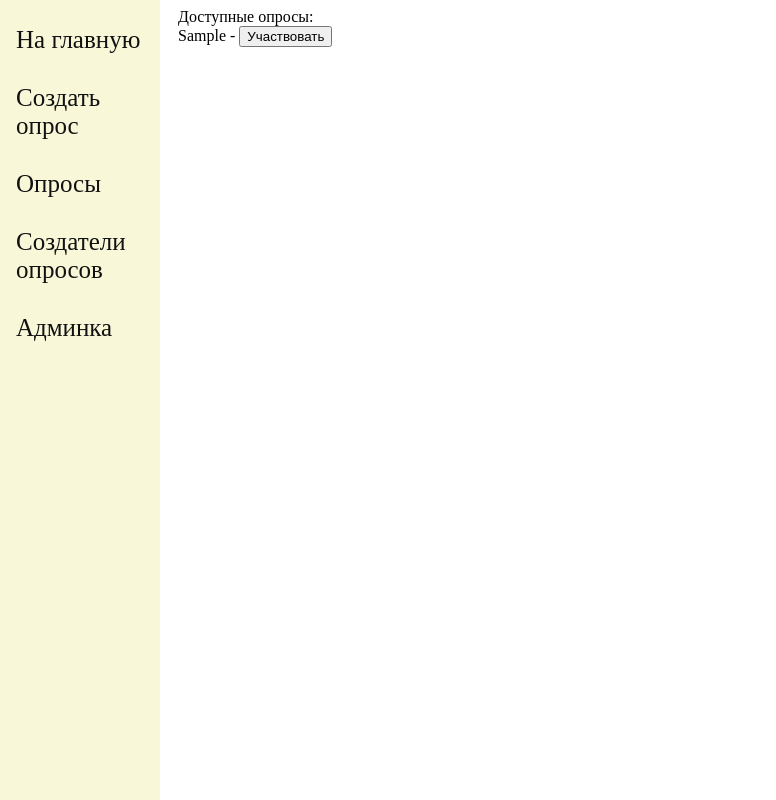
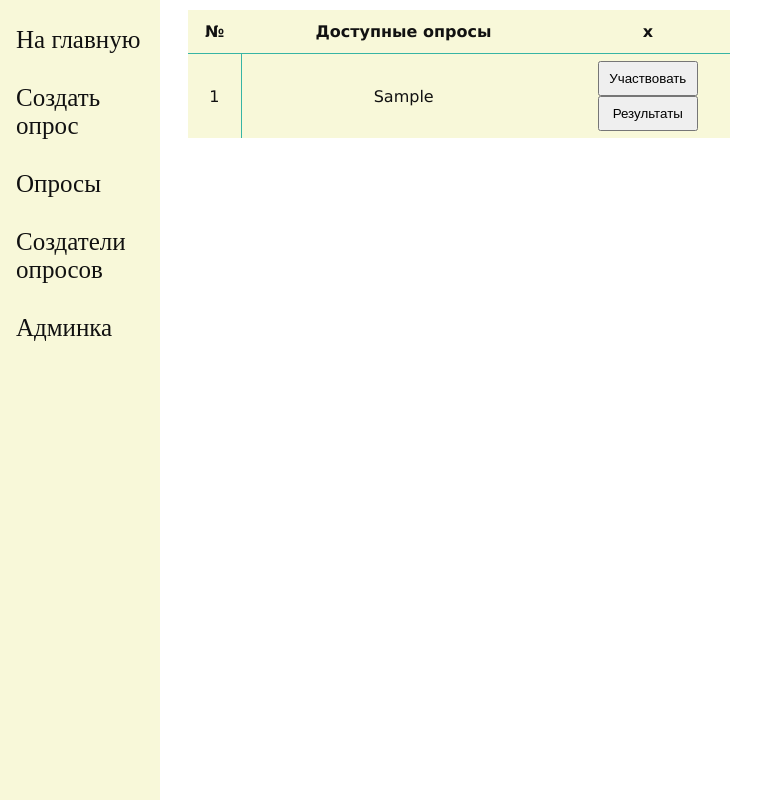
Before and after one commit to RomanSrgvchL/HomeWorkNew, a Django app: page /polls/ in a window 1280 px wide. Shown: the whole page, without its empty margins (0-776 px from the left). Run offline with Django 4.2, Linux system fonts and the light colour scheme; tables that the repository leaves empty hold one stand-in row (values such as "Sample post").

Commit message:
создал классы представление, шаблоны (поправки)

```diff
--- a/core/templates/core/base.html
+++ b/core/templates/core/base.html
@@ -10,7 +10,7 @@
     <!-- Side navigation -->
     <div class="sidenav">
       <a href="{% url 'mainpage' %}">На главную</a></br>
-      <a href="#">Создать опрос</a></br>
+      <a href="{% url 'create' %}">Создать опрос</a></br>
       <a href="{% url 'polls' %}">Опросы</a></br>
       <a href="{% url 'creators' %}">Создатели опросов</a></br>
       <a href="/admin/">Админка</a></br>
--- a/core/templates/core/polls.html
+++ b/core/templates/core/polls.html
@@ -2,15 +2,30 @@
 
 {% block content %}
 
-Доступные опросы:</br>
-
-{% for poll in polls %}
-
-{{ poll }} -
-<a  href="{% url 'poll' id=poll.id %}">
-     <button type="submit">Участвовать</button></br>
-</a>
-
-{% endfor %}
+<table align="center" style="width: 50%; padding: 10px;">
+    <tr>
+        <th style="width: 4%; border-left: none;">№</th>
+        <th style="width: 64%; border-left: none;">Доступные опросы</th>
+        <th style="width: 31%; border-left: none;">x</th>
+    </tr>
+    {% for poll in polls %}
+        <tr>
+            <td style="border-left: none;">{{ forloop.counter }}</td>
+            <td>{{ poll }}</td>
+            <td style="border-left: none;">
+                 <a href="{% url 'poll' id=poll.id %}" style="text-decoration: none;">
+                      <button type="submit" style="height: 35px; width: 100px;">
+                 Участвовать
+                      </button>
+                 </a>
+                <a  href="{% url 'result' id=poll.id %}">
+                      <button type="submit" style="height: 35px; width: 100px;">
+                 Результаты
+                      </button>
+                 </a>
+            </td>
+        </tr>
+    {% endfor %}
+</table>
 
 {% endblock %}
--- a/core/urls.py
+++ b/core/urls.py
@@ -1,6 +1,6 @@
 from django.urls import path
 
-from core.views import Mainpage, Info, Creators, Creator, Polls, Poll
+from core.views import Mainpage, Info, Creators, Creator, Polls, Poll, Create, Result
 
 
 urlpatterns = [
@@ -10,4 +10,6 @@ urlpatterns = [
     path('creator/<id>', Creator.as_view(), name='creator'),
     path('polls/', Polls.as_view(), name='polls'),
     path('poll/<id>', Poll.as_view(), name='poll'),
+    path('create/', Create.as_view(), name='create'),
+    path('result/<id>', Result.as_view(), name='result'),
 ]
--- a/core/views.py
+++ b/core/views.py
@@ -1,8 +1,9 @@
+from django.contrib import messages
 from django.shortcuts import render
 from django.views import View
 
 from core import models
-from django.views.generic import ListView, DetailView, TemplateView
+from django.views.generic import ListView, DetailView, TemplateView, CreateView
 
 
 class Mainpage(TemplateView):
@@ -52,4 +53,21 @@ class Poll(DetailView):
         self.object = self.get_object()
         self.object.number += 1
         self.object.save()
+        messages.success(request, 'Форма успешно отправлена!')
+        # доработать - после обновления страницы сообщение должно пропадать
         return super().get(request, *args, **kwargs)
+
+    # доработать - после отправки формы увеличивать answer.count на 1
+
+class Result(DetailView):
+    template_name = 'core/result.html'
+    extra_context = {'title': 'Результаты'}
+    model = models.Poll
+    pk_url_kwarg = 'id'
+
+
+class Create(CreateView):
+    template_name = 'core/create.html'
+    extra_context = {'title': 'Создать опрос'}
+    model = models.Poll
+    fields = ['theme']
```
Also changed, not shown: core/forms.py (added, +7 -0 lines), core/templates/core/create.html (added, +8 -0 lines), core/templates/core/poll.html (+11 -1 lines), core/templates/core/result.html (added, +20 -0 lines).
